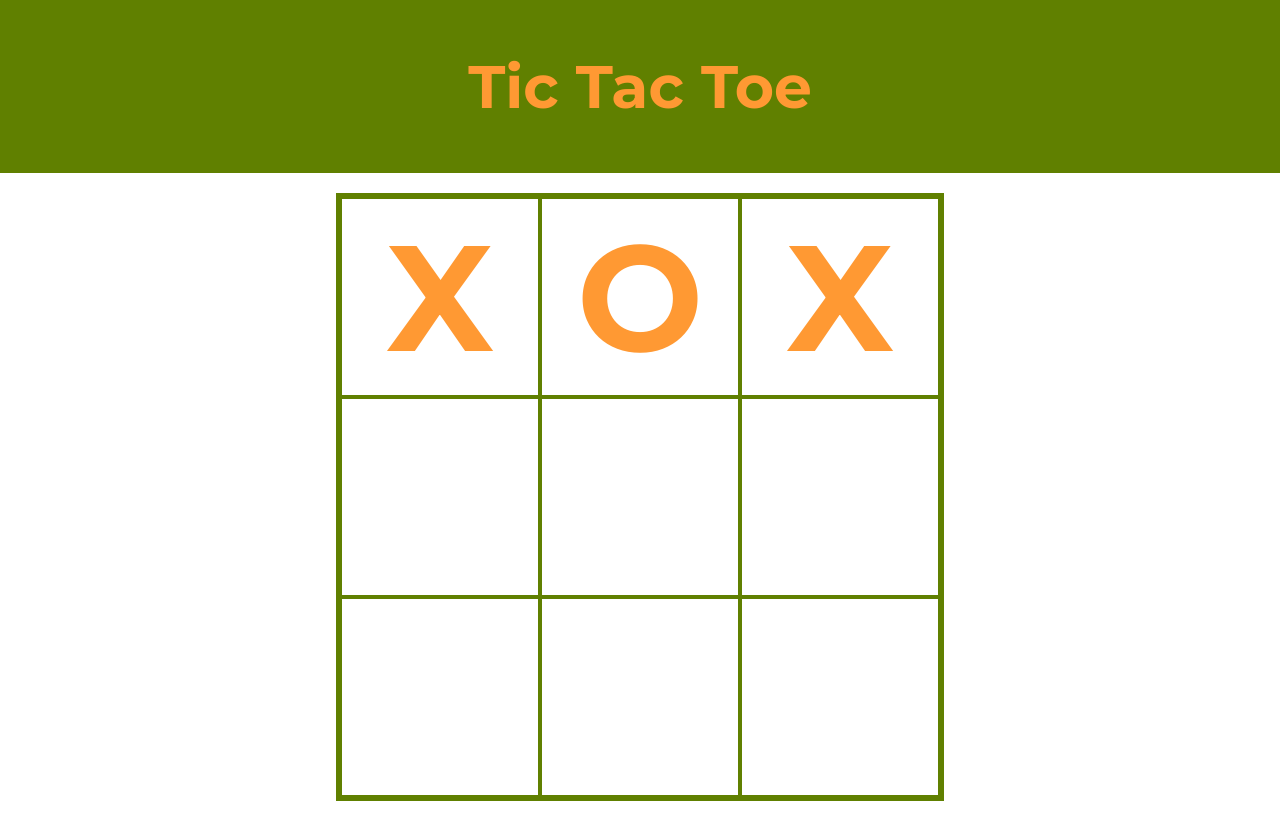
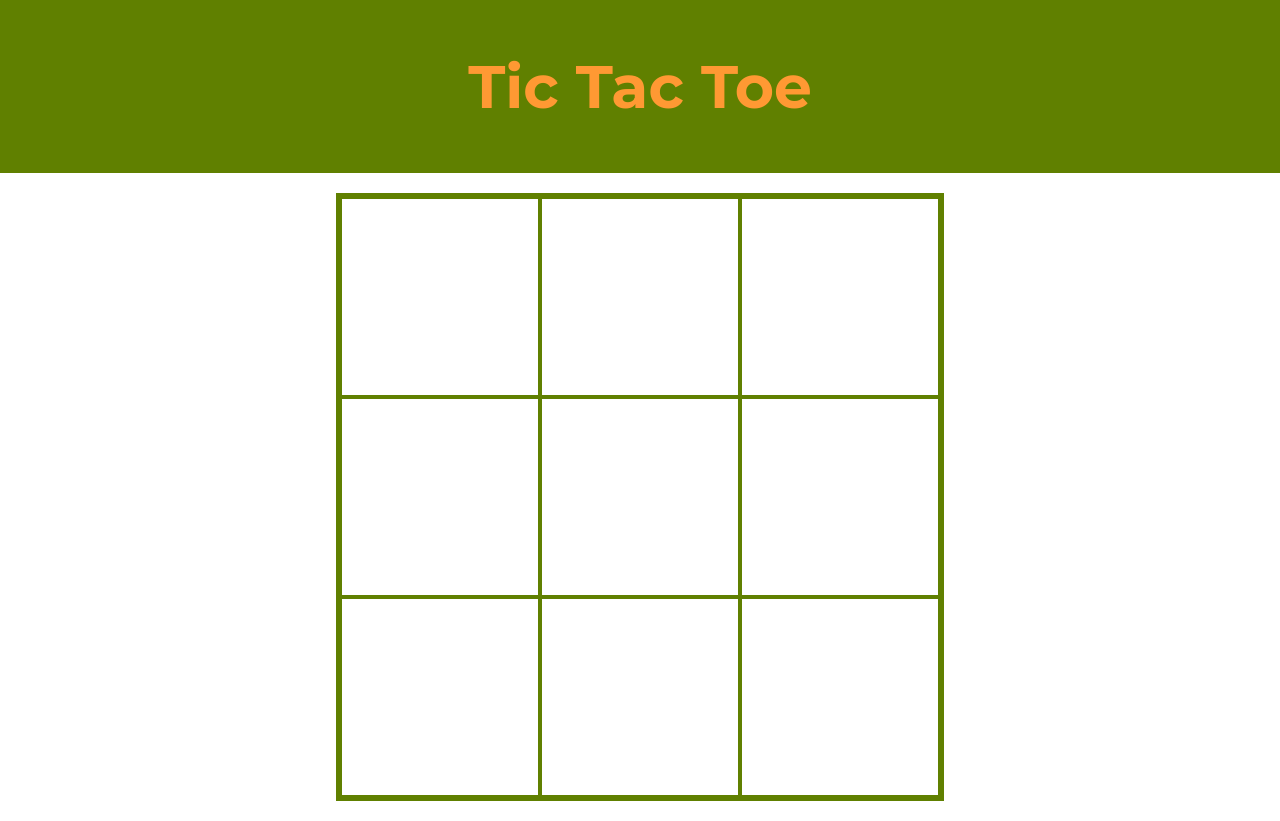
Before and after one commit to gabbymcm/tictactoe, a plain HTML site: page index.html in a window 1280 px wide. Drawn offline with Linux system fonts and the light colour scheme.

Commit message:
setting up gameboard

```diff
--- a/index.html
+++ b/index.html
@@ -17,9 +17,9 @@
 
     <div class="container">
         <div class="gameboard">
-            <div class="square" id="1">X</div>
-            <div class="square" id="2">O</div>
-            <div class="square" id="3">X</div>
+            <div class="square" id="1"></div>
+            <div class="square" id="2"></div>
+            <div class="square" id="3"></div>
             <div class="square" id="4"></div>
             <div class="square" id="5"></div>
             <div class="square" id="6"></div>
```
